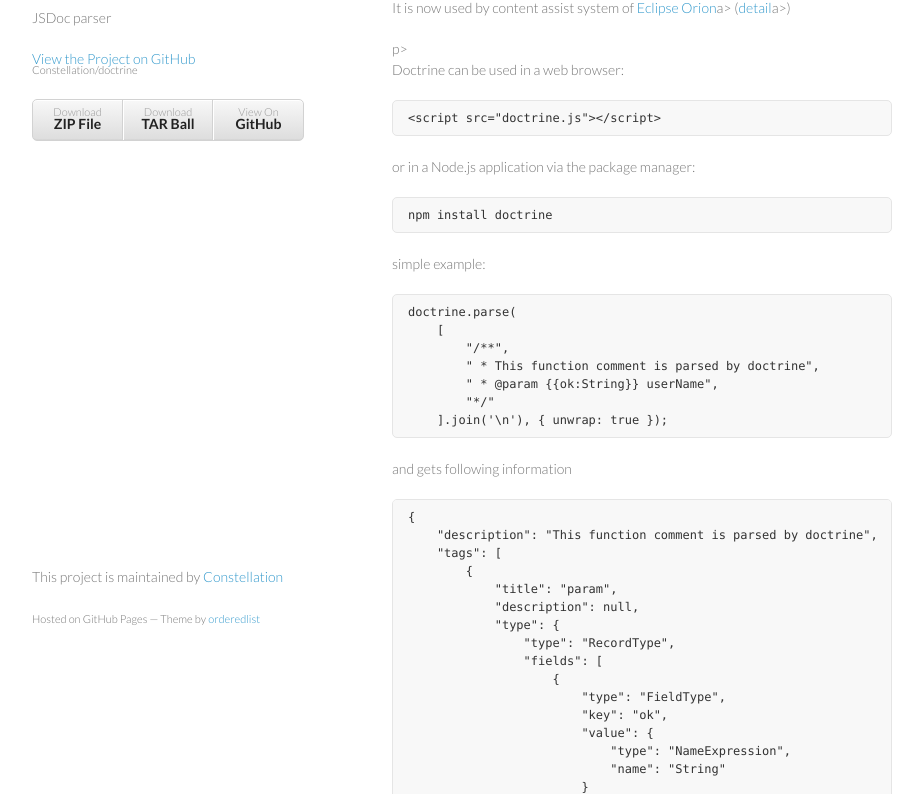
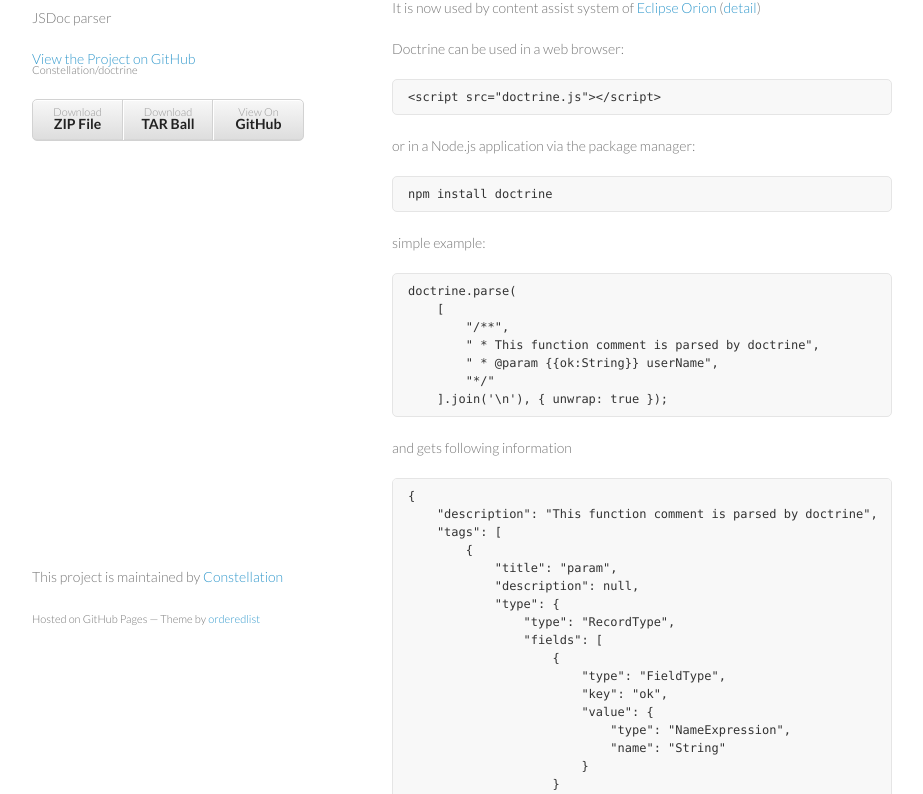
Before and after one commit to eslint/doctrine, a plain HTML site: page index.html in a window 1280 px wide. Shown: the part 102-896 px from the top of the page, without its empty margins (178-1101 px from the left). Drawn offline with Linux system fonts and the light colour scheme.

Commit message:
Fix miscs

```diff
--- a/index.html
+++ b/index.html
@@ -27,7 +27,7 @@
       <section>
         <p>doctrine (<a href="http://github.com/Constellation/doctrine">doctrine</a>) is JSDoc parser.</p>
 
-<p>It is now used by content assist system of <a href="http://www.eclipse.org/orion/">Eclipse Orion</a>a> (<a href="http://planetorion.org/news/2012/10/orion-1-0-release/">detail</a>a>)</p>p>
+<p>It is now used by content assist system of <a href="http://www.eclipse.org/orion/">Eclipse Orion</a> (<a href="http://planetorion.org/news/2012/10/orion-1-0-release/">detail</a>)</p>
 
 <p>Doctrine can be used in a web browser:</p>
 
```
